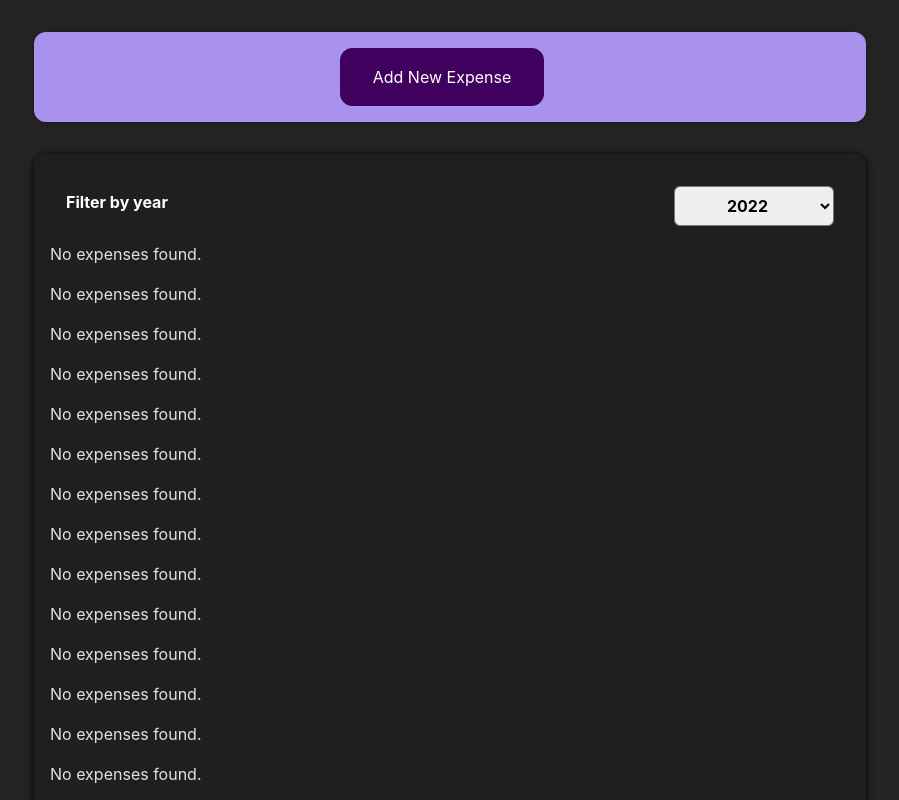
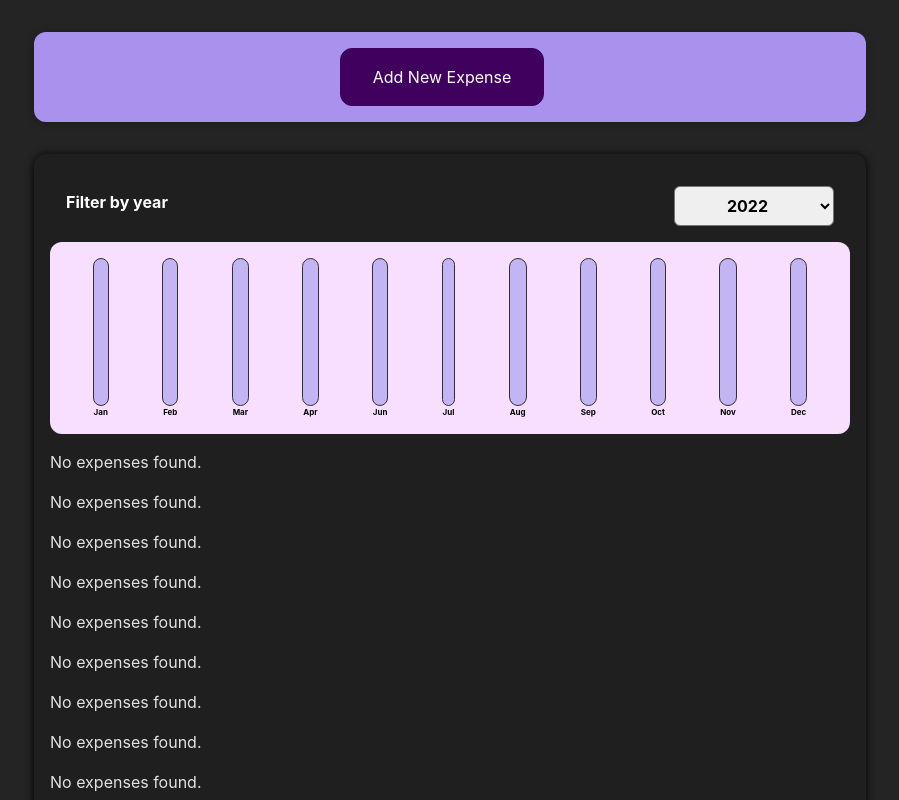
Before and after one commit to Praful-bit/react.js, a React (Vite) app: page / in a window 1280 px wide. Shown: the top 800 px of the page, without its empty margins (190-1089 px from the left). Built offline with nearby package versions, Linux system fonts and the light colour scheme.

Commit message:
Chart App

```diff
--- /dev/null
+++ b/src/Components/Chart/Chart.css
@@ -0,0 +1,9 @@
+.chart {
+    padding: 1rem;
+    border-radius: 12px;
+    background-color: #f8dfff;
+    text-align: center;
+    display: flex;
+    justify-content: space-around;
+    height: 10rem;
+}
--- /dev/null
+++ b/src/Components/Chart/Chart.jsx
@@ -0,0 +1,24 @@
+/* eslint-disable react/prop-types */
+// Chart.jsx
+import ChartBar from "./ChartBar";
+import "./Chart.css";
+
+const Chart = (props) => {
+  const dataPointValues = props.dataPoint.map((dataPoint) => dataPoint.value);
+  const totalMaximum = Math.max(...dataPointValues);
+
+  return (
+    <div className="chart">
+      {props.dataPoint.map((dataPoint) => (
+        <ChartBar
+          key={dataPoint.label}
+          value={dataPoint.value}
+          maxValue={totalMaximum}
+          label={dataPoint.label}
+        />
+      ))}
+    </div>
+  );
+};
+
+export default Chart;
--- /dev/null
+++ b/src/Components/Chart/ChartBar.css
@@ -0,0 +1,30 @@
+.chart-bar {
+    height: 100%;
+    display: flex;
+    flex-direction: column;
+    align-items: center;
+}
+
+.chart-bar__inner {
+    height: 100%;
+    width: 100%;
+    border: 1px solid #313131;
+    border-radius: 12px;
+    background-color: #c3b4f3;
+    overflow: hidden;
+    display: flex;
+    flex-direction: column;
+    justify-content: flex-end;
+}
+
+.chart-bar__fill {
+    background-color: #4826b9;
+    width: 100%;
+    transition: all 0.3s ease-out;
+}
+
+.chart-bar__label {
+    font-weight: bold;
+    font-size: 0.5rem;
+    text-align: center;
+}
--- /dev/null
+++ b/src/Components/Chart/ChartBar.jsx
@@ -0,0 +1,26 @@
+/* eslint-disable react/prop-types */
+import "./ChartBar.css";
+
+const ChartBar = (props) => {
+  let barFillHeight = "0%";
+
+  if (props.maxValue > 0) {
+    barFillHeight = Math.round((props.value / props.maxValue) * 100) + "%";
+  }
+
+  return (
+    <div className="chart-bar">
+      <div className="chart-bar__inner">
+        <div
+          className="chart-bar__fill"
+          style={{ height: barFillHeight, backgroundColor: "red" }}
+        ></div>
+      </div>
+      <div className="chart-bar__label" style={{ color: "black" }}>
+        {props.label}
+      </div>
+    </div>
+  );
+};
+
+export default ChartBar;
--- a/src/Components/Expense/ExpenseItem.jsx
+++ b/src/Components/Expense/ExpenseItem.jsx
@@ -8,6 +8,7 @@
 import ExpensesList from "./ExpensesList";
 import { useState } from "react";
 import ExpensesFilter from './ExpensesFilter'
+import ExpensesChart from "./ExpensesChart";
 
 const ExpenseItem = (props) => {
   const [filteredYear, setFilteredYear] = useState('2024');
@@ -34,6 +35,7 @@
         selected={filteredYear}
         onChangeFilter={filterChangeHandler}
       />
+      <ExpensesChart expenses={filteredExpenses}/>
       <ExpensesList items={filteredExpenses} />
       {filteredExpenses.map((item) => (
         <div key={item.id}>
--- /dev/null
+++ b/src/Components/Expense/ExpensesChart.jsx
@@ -0,0 +1,27 @@
+/* eslint-disable react/prop-types */
+import Chart from "../Chart/Chart"
+
+ const ExpensesChart=(props)=> {
+  const chartDataPoints = [
+    { label: "Jan", value: 0 },
+    { label: "Feb", value: 0 },
+    { label: "Mar", value: 0 },
+    { label: "Apr", value: 0 },
+    { label: "Jun", value: 0 },
+    { label: "Jul", value: 0 },
+    { label: "Aug", value: 0 },
+    { label: "Sep", value: 0 },
+    { label: "Oct", value: 0 },
+    { label: "Nov", value: 0 },
+    { label: "Dec", value: 0 },
+
+  ];
+  for(const expense of props.expenses){
+    const expenseMonth = expense.date.getMonth();
+    chartDataPoints[expenseMonth].value += expense.amount;
+  }
+    return (
+    <Chart dataPoint={chartDataPoints}/>
+  )
+}
+export default ExpensesChart;
```
